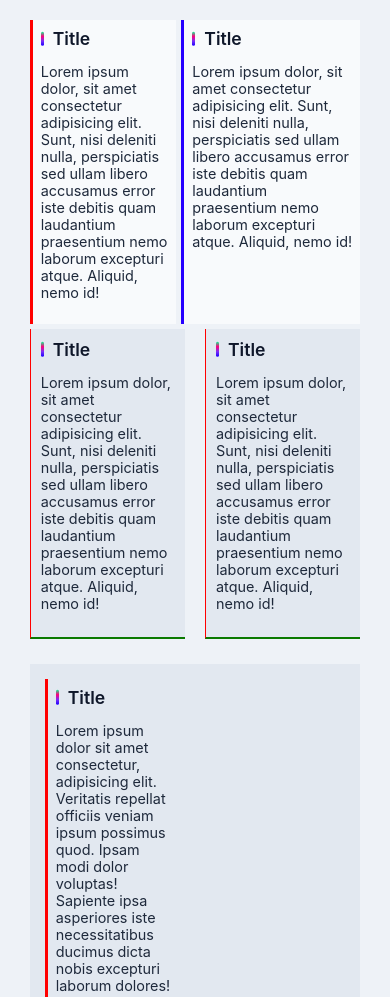
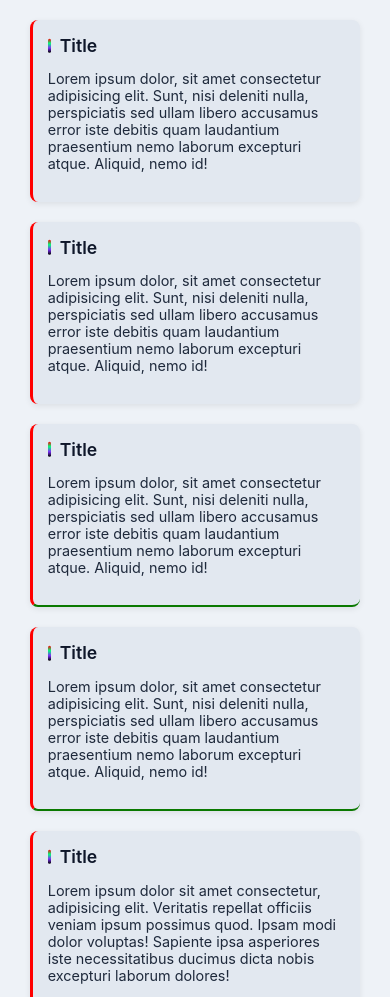
Before and after one commit to ARADDAVOODI/arad_davoodi_, a plain HTML site: page index.html in a window 390 px wide. Shown: the top 997 px of the page. Drawn offline with Linux system fonts and the light colour scheme.

Commit message:
Update style.css2

```diff
--- a/style.css
+++ b/style.css
@@ -31,7 +31,7 @@ h6::before {
     width: 3px;
     height: 70%;
     border-radius: 2px;
-    background: linear-gradient(180deg, #00ff91, #ff007b, #7b2ff7, #1e00ff);
+    background: linear-gradient(180deg, #ff0000, #00ff7b, #7b2ff7, #000000);
 }
 
 main {
@@ -46,61 +46,53 @@ main {
     width: 100%;
     display: flex;
     flex-direction: column;
-    row-gap: 5px;
+    row-gap: 20px;
     padding: 21px;
     box-sizing: border-box;
 }
 
 .row {
     width: 100%;
-    height: auto;
+    display: flex;
+    flex-wrap: wrap;
+    gap: 20px;
+}
+
+.row-1 .child,
+.row-2 .child,
+.row-3 .child {
+    background-color: #e2e8f0;
+    padding: 15px;
+    box-sizing: border-box;
+    border-radius: 8px;
+    box-shadow: 0 2px 6px rgba(0, 0, 0, 0.08);
 }
 
 .row-1 {
-    display: flex;
-    justify-content: space-around;
-    column-gap: 5px;
+    justify-content: space-between;
 }
-
-.row-1 .child {
-    background-color: #f8fafc;
+.row-1 .child-left {
+    width: 40%;
+    border-left: 3px solid #ff0000;
 }
-
-.child-left {
-    width: 40%;
-    padding: 11px;
+.row-1 .child-right {
+    width: 58%;
     border-left: 3px solid #ff0000;
-    background-color: #e2e8f0;
-    box-sizing: border-box;
-}
-
-.child-right {
-    width: 60%;
-    padding: 11px;
-    border-left: 3px solid #2600ff;
-    background-color: #e2e8f0;
-    box-sizing: border-box;
-}
-
-.row-2 {
-    display: flex;
-    gap: 20px;
-    margin-bottom: 20px;
 }
 
 .row-2 .child {
-    width: 50%;
-    background-color:  #e2e8f0;
-    padding: 15px;
+    flex: 1;
+    border-left: 3px solid #ff0000;
     border-bottom: 2px solid #0a7900;
-    border-left: 1px solid #ff0000;
-    box-sizing: border-box;
 }
 
 .row-3 {
-    background-color: #e2e8f0;
-    padding: 15px;
-    box-sizing: border-box;
+    justify-content: space-between;
+}
+.row-3 .child {
+    flex: 1;
+    border-left: 3px solid #ff0000;
+    border-bottom: 2px solid #005d00;
 }
 
 @media (max-width: 768px) {
@@ -113,19 +105,12 @@ main {
         padding: 10px;
     }
 
-    .child-left {
-        width: 45%;
-        padding: 8px;
+    .row {
+        flex-direction: column;
     }
 
-    .child-right {
-        width: 55%;
-        padding: 8px;
-    }
-
-    .row-2 .child {
-        width: 50%;
-        padding: 10px;
+    .child {
+        width: 100% !important;
     }
 
     h1, h2, h3 {
```
